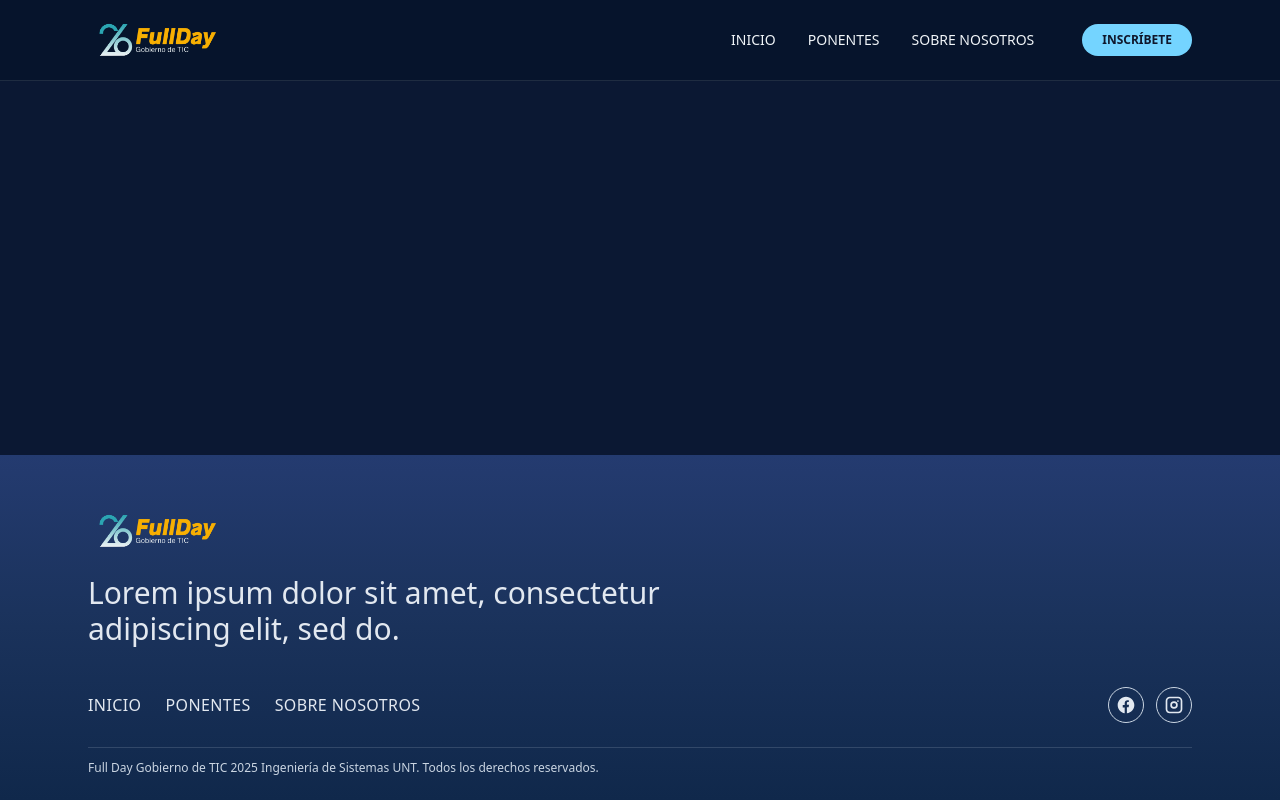
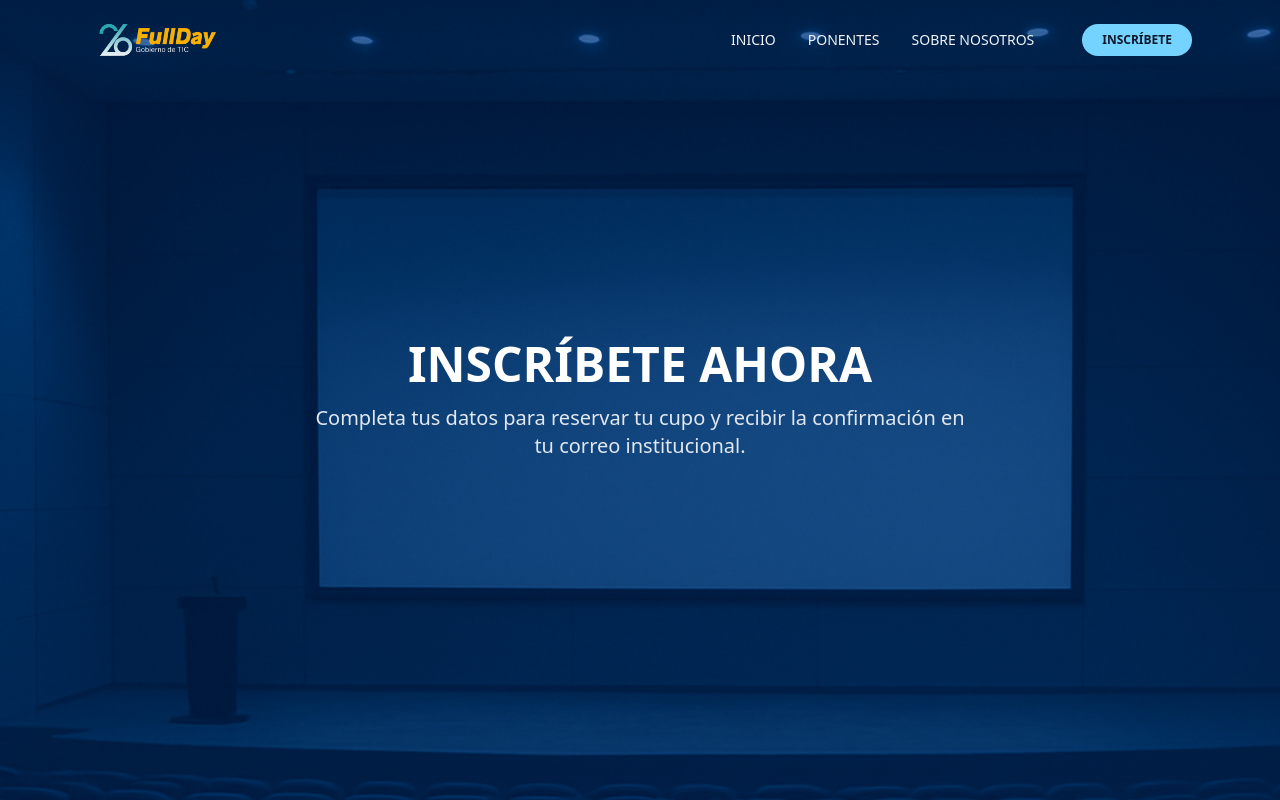
Before and after one commit to FranKoVC/landing_fullday, a React (Vite) app: page /inscribete in a window 1280 px wide. Shown: the top 800 px of the page. Built offline with nearby package versions, Linux system fonts and the light colour scheme.

Commit message:
page inscribete 1st

```diff
--- a/src/components/Header.tsx
+++ b/src/components/Header.tsx
@@ -3,7 +3,7 @@ import logoFullDay from "../assets/Logo.png";
 
 const Header: React.FC = () => {
   return (
-    <header className="w-full fixed top-0 left-0 z-30 bg-[#06142b]/80 backdrop-blur border-b border-white/10">
+<header className="fixed top-0 left-0 w-full z-50 bg-transparent">
       <div className="max-w-6xl mx-auto px-4 md:px-6 py-3 flex items-center justify-between">
         {/* Logo */}
         <div className="flex items-center gap-2">
--- a/src/pages/Inscribete.tsx
+++ b/src/pages/Inscribete.tsx
@@ -1,16 +1,36 @@
 import React from "react";
 import Header from "../components/Header";
 import Footer from "../components/Footer";
+import bgInscribete from "../assets/fondo.png";
 
 const Inscribete: React.FC = () => {
   return (
-    <div className="min-h-screen w-full bg-[#0b1833] text-white flex flex-col">
+    <div className="relative w-full min-h-screen text-white flex flex-col">
+
+      {/* Imagen de fondo de toda la página */}
+      <div
+        className="absolute inset-0 -z-10 bg-cover bg-center"
+        style={{ backgroundImage: `url(${bgInscribete})` }}
+      />
+
       <Header />
 
-      {/* Deja un padding-top porque el header está fixed */}
-      <main className="pt-24 flex-1">
-        {/* Aquí luego metes todo el contenido de tu pantalla:
-            título INSCRÍBETE AHORA, formulario, ubicación, sponsors */}
+      {/* Contenido principal */}
+      <main className="flex-1">
+        {/* Sección con título encima de la imagen */}
+        <section className="w-full min-h-screen flex flex-col items-center justify-center text-center px-6">
+          <h1 className="text-4xl md:text-5xl font-bold mb-4">
+            INSCRÍBETE AHORA
+          </h1>
+          <p className="text-lg md:text-xl text-slate-200 max-w-2xl">
+            Completa tus datos para reservar tu cupo y recibir la confirmación en tu correo institucional.
+          </p>
+        </section>
+
+        {/* Sección de formulario y sponsors */}
+        <section className="max-w-5xl mx-auto px-6 py-10">
+          {/* Formulario */}
+        </section>
       </main>
 
       <Footer />
```
